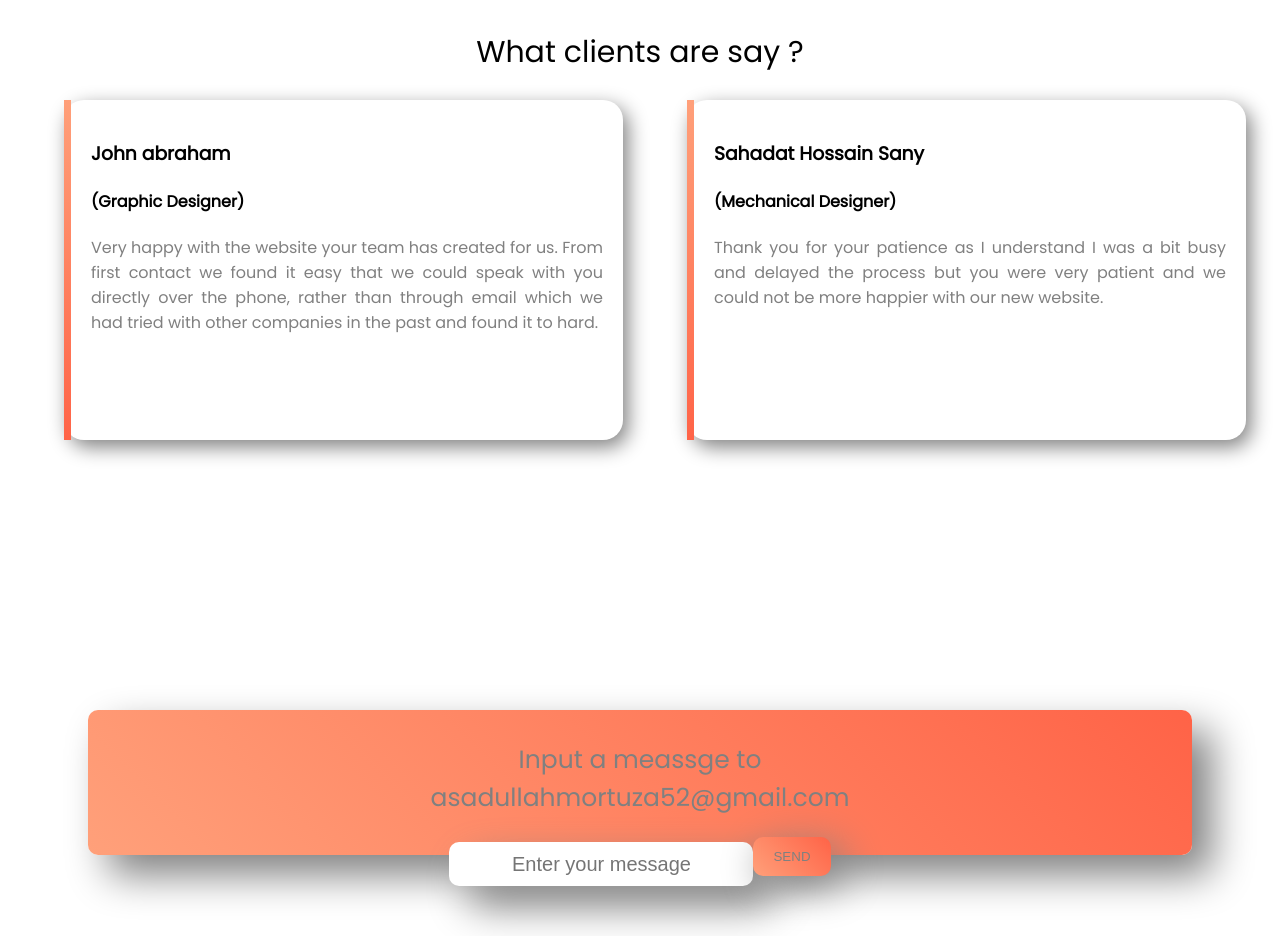
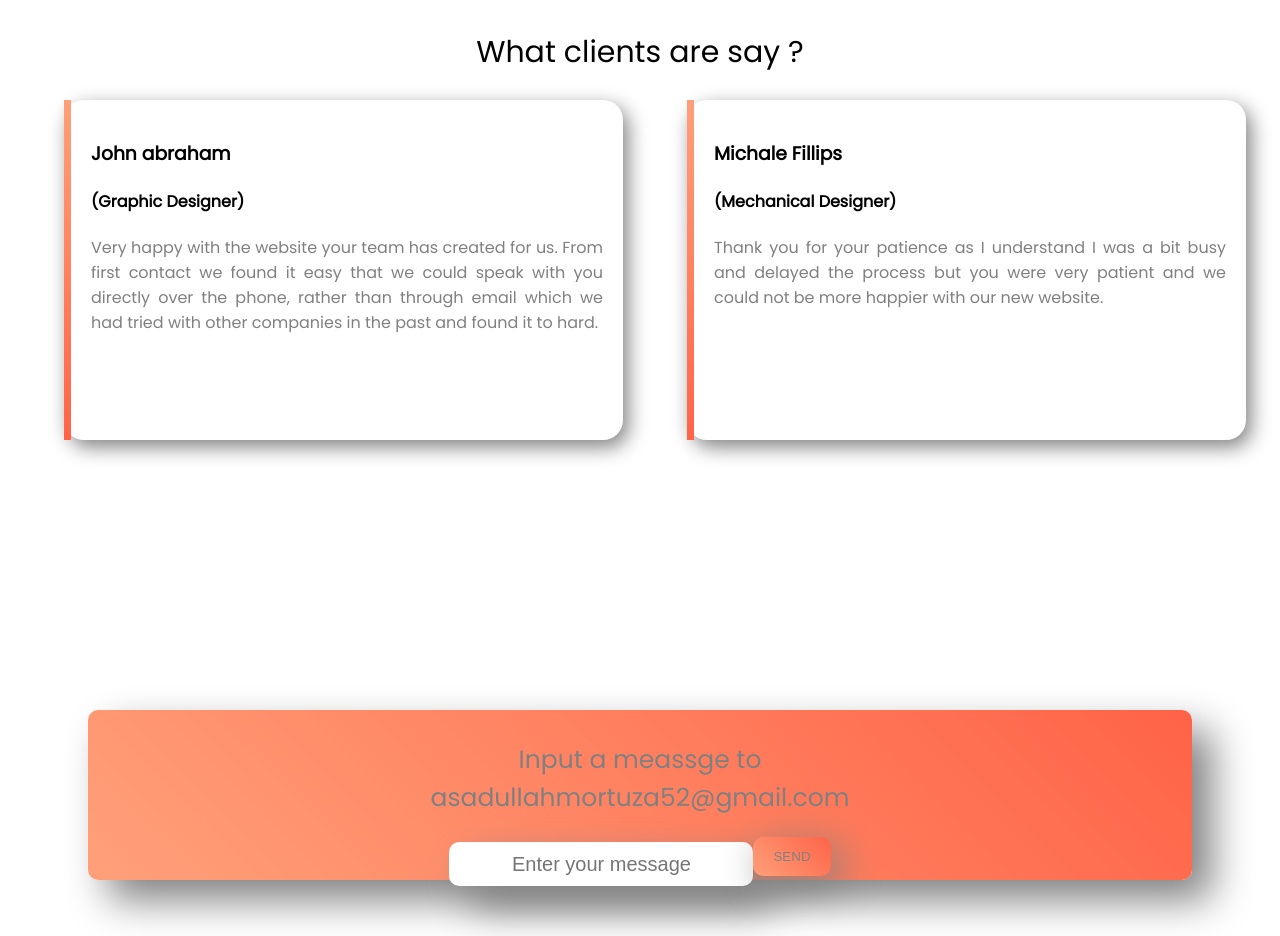
Before and after one commit to Nissongo/personal-website, a plain HTML site: page index.html in a window 1280 px wide. Shown: the part 1720-2656 px from the top of the page. Drawn offline with Linux system fonts and the light colour scheme.

Commit message:
protfolio-website

```diff
--- a/index.html
+++ b/index.html
@@ -58,7 +58,7 @@
         </p>
       </div>
       <div class="client client-2">
-        <h3>Sahadat Hossain Sany</h3>
+        <h3>Michale Fillips</h3>
         <h4>(Mechanical Designer)</h4>
         <p class="text">
             Thank you for your patience as I understand I was a bit busy and delayed the process but you were very patient and we could not be more happier with our new website.
--- a/style.css
+++ b/style.css
@@ -161,7 +161,7 @@ body {
     width: 80%;
     text-align: center;
     box-shadow: 20px 20px 40px gray;
-    height: 25%;
+    height: 30%;
     border-radius: 10px;
   }
   .message h1 {
```
